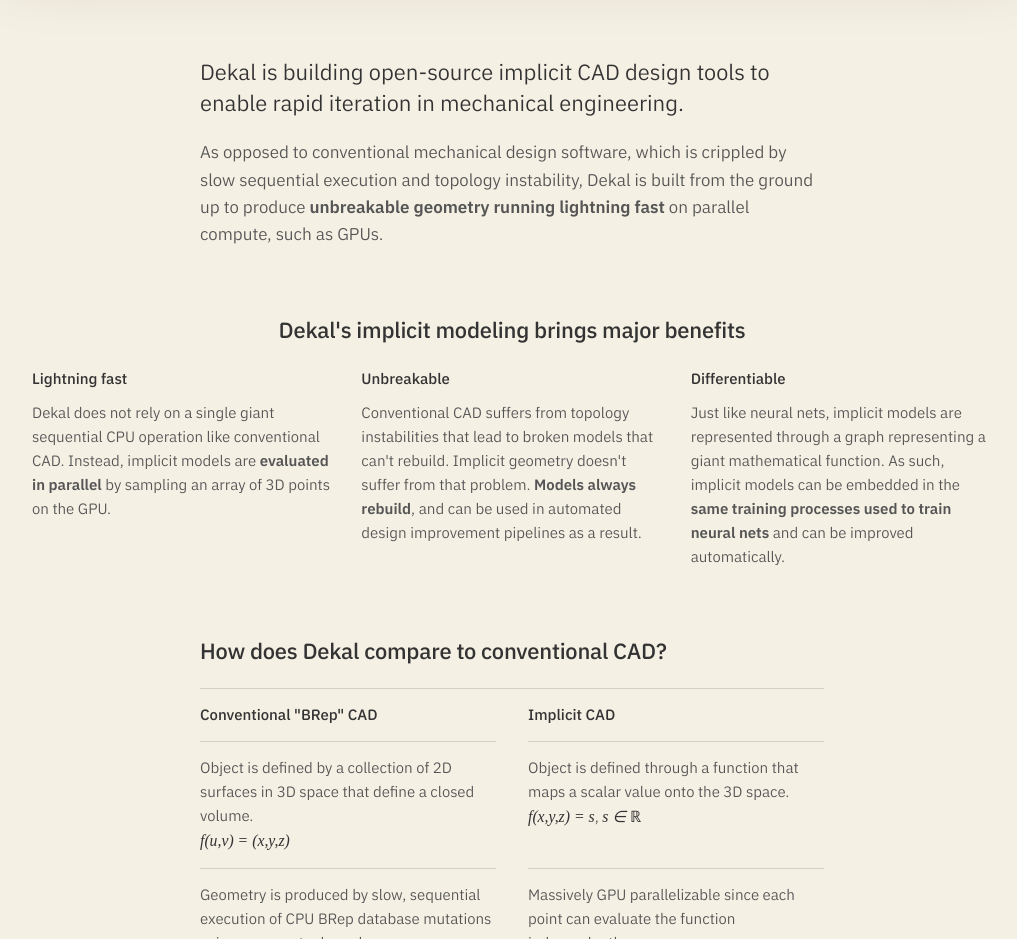
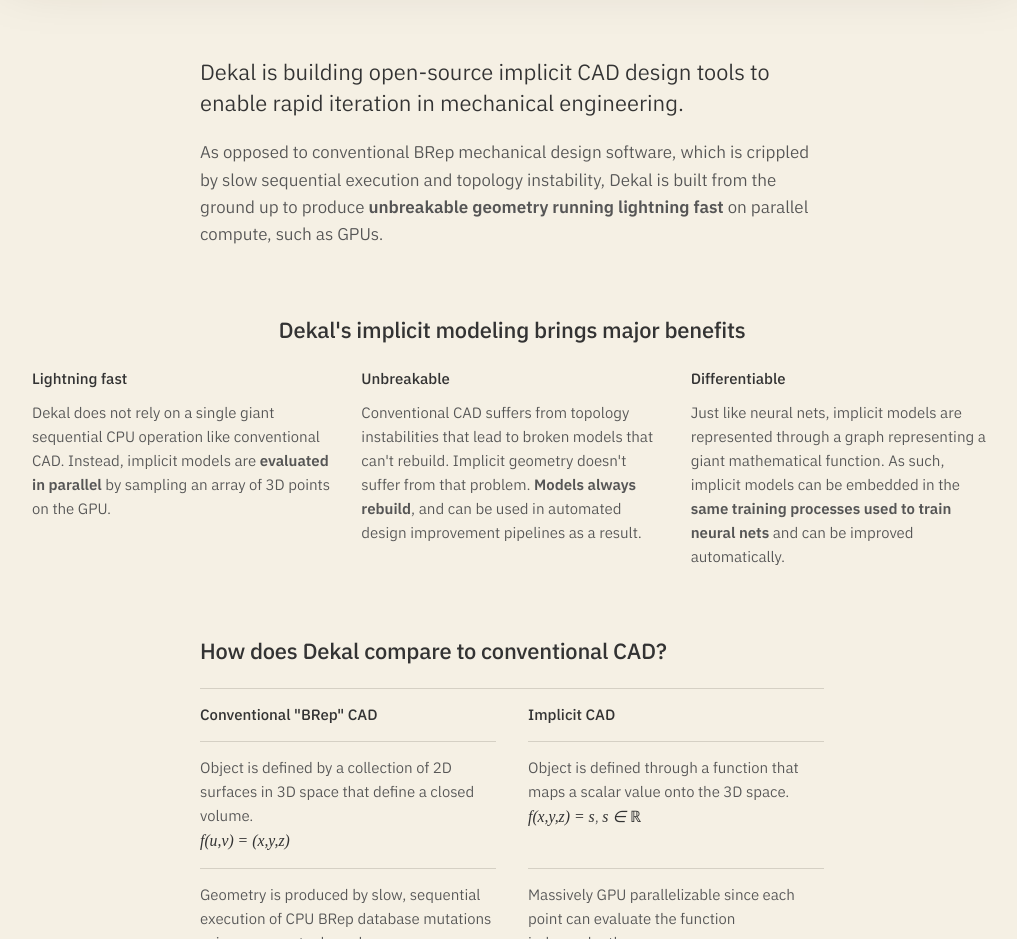
Before and after one commit to DekalCorp/dekalcorp.github.io, a website built with Vite: page index.html in a window 1280 px wide. Shown: the part 1060-1999 px from the top of the page, without its empty margins (128-1145 px from the left). Built offline with nearby package versions, Linux system fonts and the light colour scheme.

Commit message:
more nitting

```diff
--- a/index.html
+++ b/index.html
@@ -384,7 +384,7 @@
                     Dekal is building open-source implicit CAD design tools to enable rapid iteration in mechanical engineering.
                 </p>
                 <p>
-                    As opposed to conventional mechanical design software,
+                    As opposed to conventional BRep mechanical design software,
                     which is crippled by slow sequential execution and topology instability,
                     Dekal is built from the ground up to produce <b>unbreakable geometry running
                     lightning fast</b> on parallel compute, such as GPUs.
```
